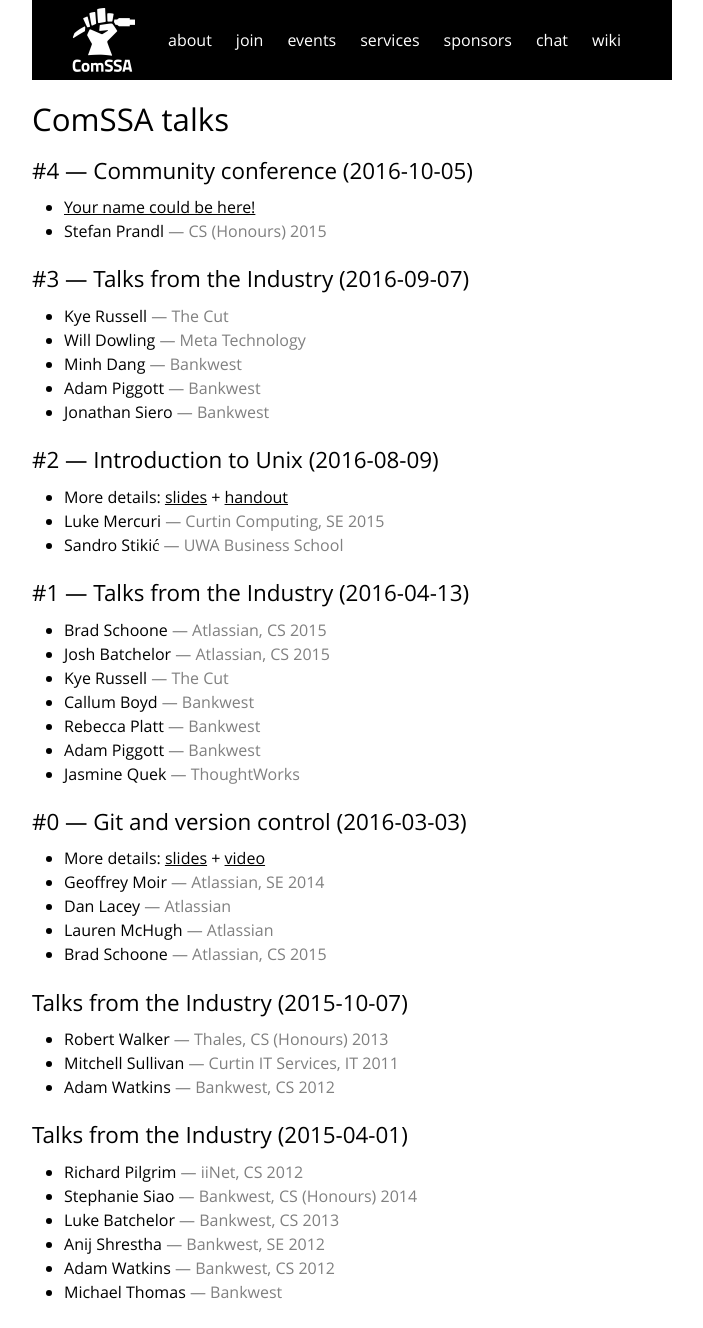
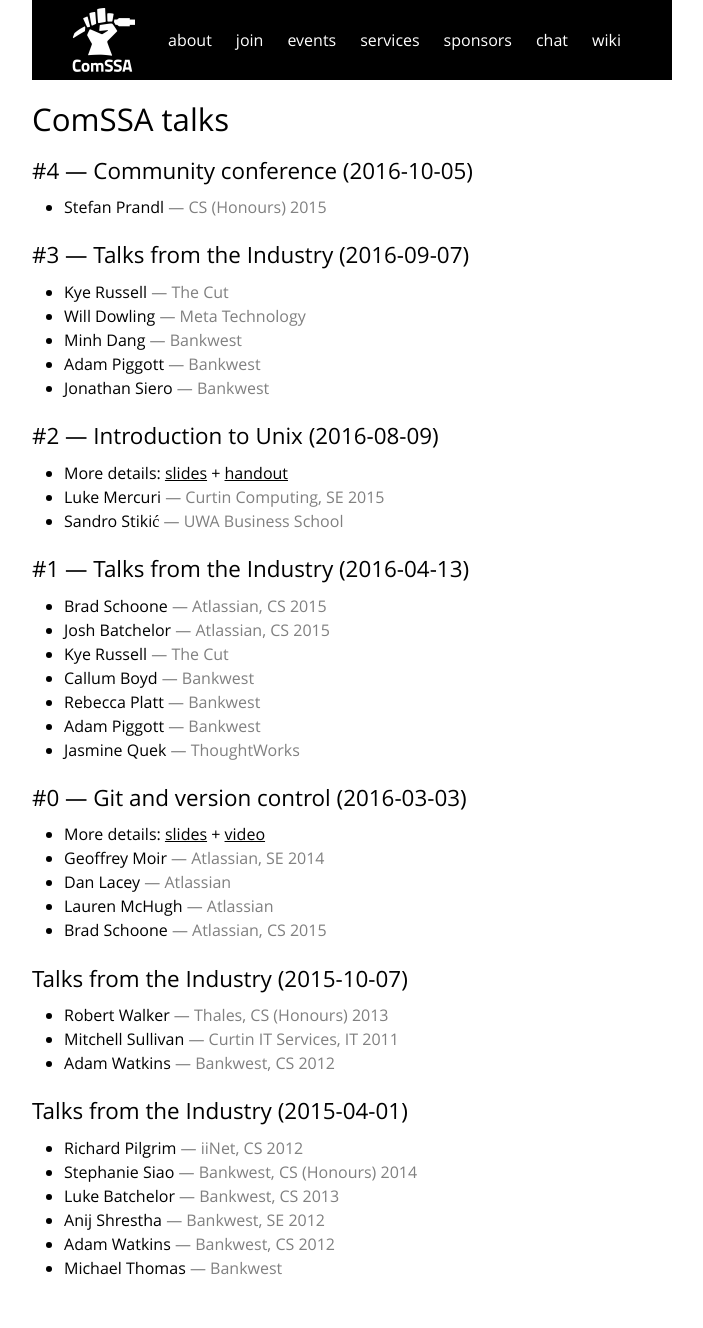
Before and after one commit to ComSSA/www.comssa.org.au, a Jekyll site: the page built from talks/index.md, in a window 1280 px wide. Shown: the whole page, without its empty margins (288-991 px from the left). Built offline with Jekyll 4.4.1, drawn with Linux system fonts in a browser that asks for light colours; after the commit the page ends 1304 px from its top, so only the background shows below that.

Commit message:
talks: prune the expression of interest for our last talk

```diff
--- a/talks/index.md
+++ b/talks/index.md
@@ -11,7 +11,6 @@ title: ComSSA talks
 
 ## #4 — Community conference (2016-10-05)
 
-* [Your name could be here!][EOI]
 * Stefan Prandl <span class="parenthetical">— CS (Honours) 2015</span>
 
 [EOI]: https://jordanchou.typeform.com/to/UDlW91
```
